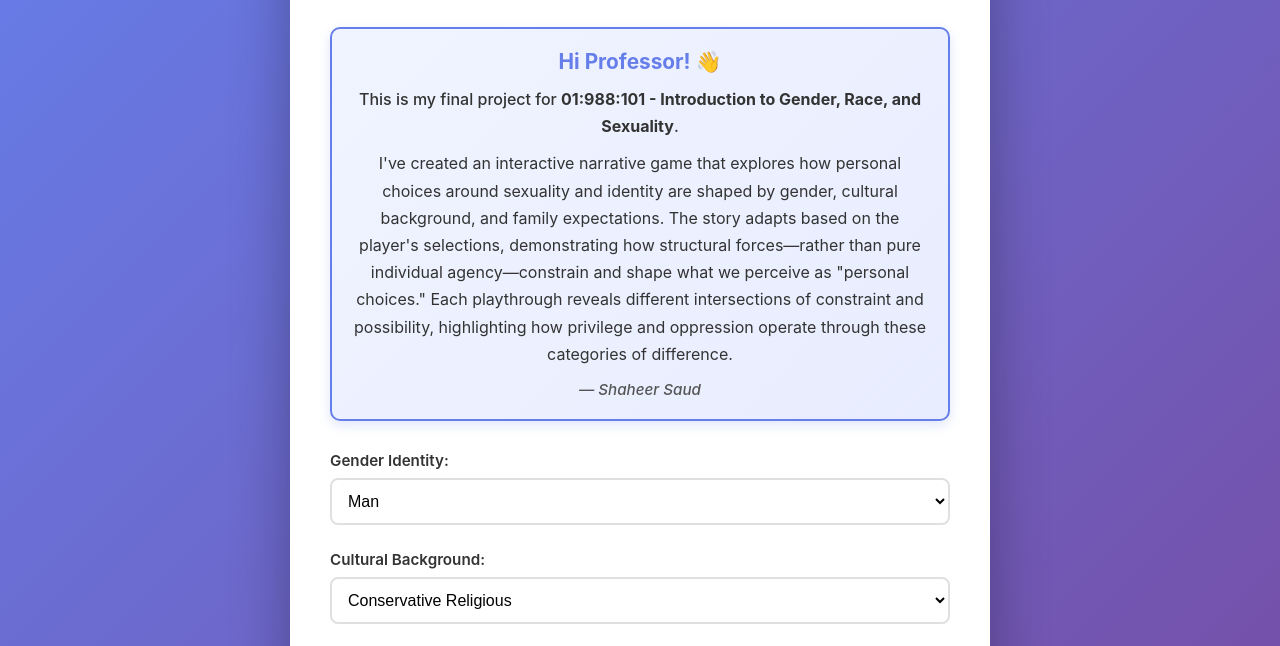
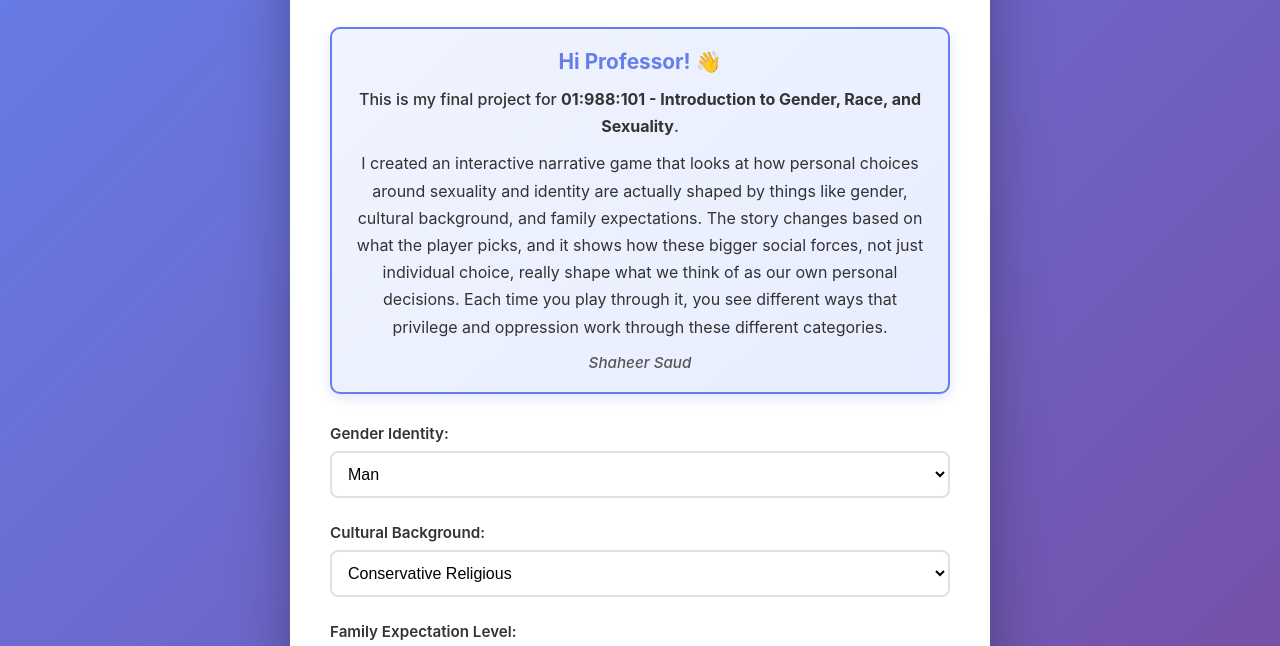
Before and after one commit to ShaheerSaud2004/Gender-Project, a plain HTML site: page index.html in a window 1280 px wide. Shown: the part 149-795 px from the top of the page. Drawn offline with Linux system fonts and the light colour scheme.

Commit message:
Make project description more conversational and remove em dashes

```diff
--- a/index.html
+++ b/index.html
@@ -212,8 +212,8 @@
         <div style="text-align: center; color: #333; font-size: 1em; margin-bottom: 30px; padding: 20px; background: linear-gradient(135deg, #f0f4ff 0%, #e8edff 100%); border-radius: 10px; border: 2px solid #667eea; box-shadow: 0 4px 12px rgba(102, 126, 234, 0.2);">
             <p style="font-weight: 700; margin-bottom: 12px; font-size: 1.3em; color: #667eea;">Hi Professor! 👋</p>
             <p style="line-height: 1.7; margin-bottom: 10px; font-weight: 500;">This is my final project for <strong>01:988:101 - Introduction to Gender, Race, and Sexuality</strong>.</p>
-            <p style="line-height: 1.7; margin-bottom: 12px;">I've created an interactive narrative game that explores how personal choices around sexuality and identity are shaped by gender, cultural background, and family expectations. The story adapts based on the player's selections, demonstrating how structural forces—rather than pure individual agency—constrain and shape what we perceive as "personal choices." Each playthrough reveals different intersections of constraint and possibility, highlighting how privilege and oppression operate through these categories of difference.</p>
-            <p style="margin-top: 12px; font-size: 0.95em; color: #555; font-style: italic; font-weight: 500;">— Shaheer Saud</p>
+            <p style="line-height: 1.7; margin-bottom: 12px;">I created an interactive narrative game that looks at how personal choices around sexuality and identity are actually shaped by things like gender, cultural background, and family expectations. The story changes based on what the player picks, and it shows how these bigger social forces, not just individual choice, really shape what we think of as our own personal decisions. Each time you play through it, you see different ways that privilege and oppression work through these different categories.</p>
+            <p style="margin-top: 12px; font-size: 0.95em; color: #555; font-style: italic; font-weight: 500;">Shaheer Saud</p>
         </div>
 
         <!-- Character Selection Form -->
```
